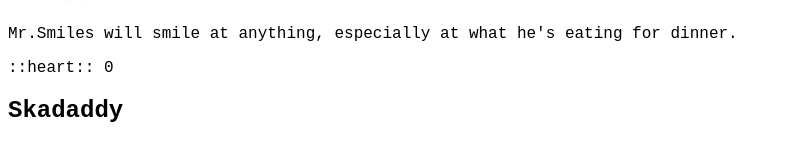
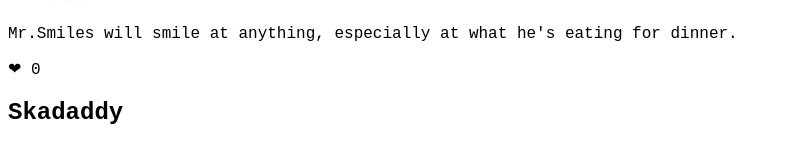
Before and after one commit to KaitlinDa/gallery-of-horns, a React (Vite) app: page / in a window 1280 px wide. Shown: the part 448-590 px from the top of the page, without its empty margins (0-789 px from the left). Built offline with nearby package versions, Linux system fonts and the light colour scheme.

Commit message:
Finished feature 2

```diff
--- a/src/components/HornedBeast.jsx
+++ b/src/components/HornedBeast.jsx
@@ -10,7 +10,7 @@ const HornedBeast = (props) => {
       <h2>{props.title}</h2>
       <img src={props.imageUrl} alt={props.title} title={props.title} />
       <p>{props.description}</p>
-      <p> ::heart:: {buttonClicks}</p>
+      <p> ❤ {buttonClicks}</p>
     </div>
   );
 };
```
